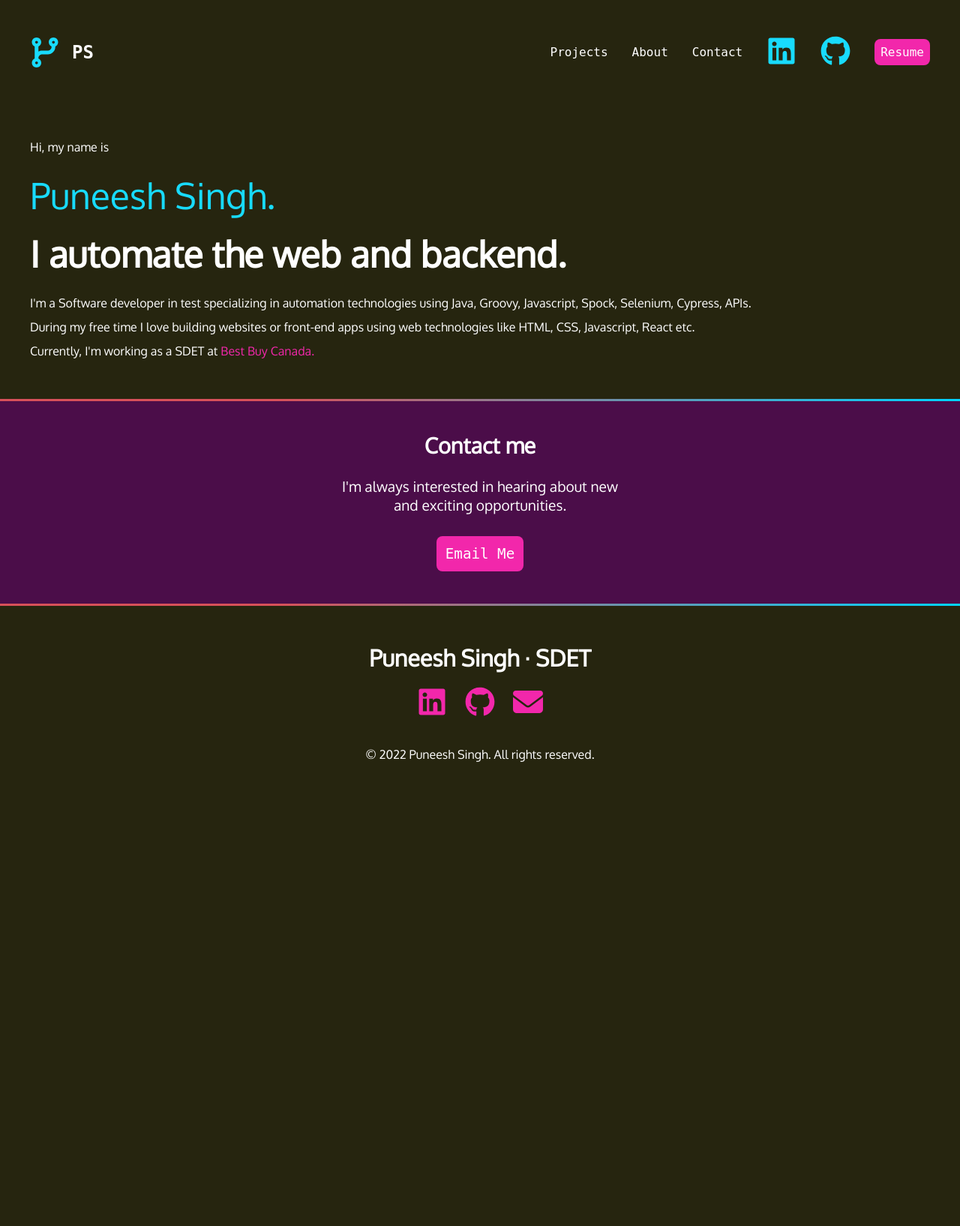
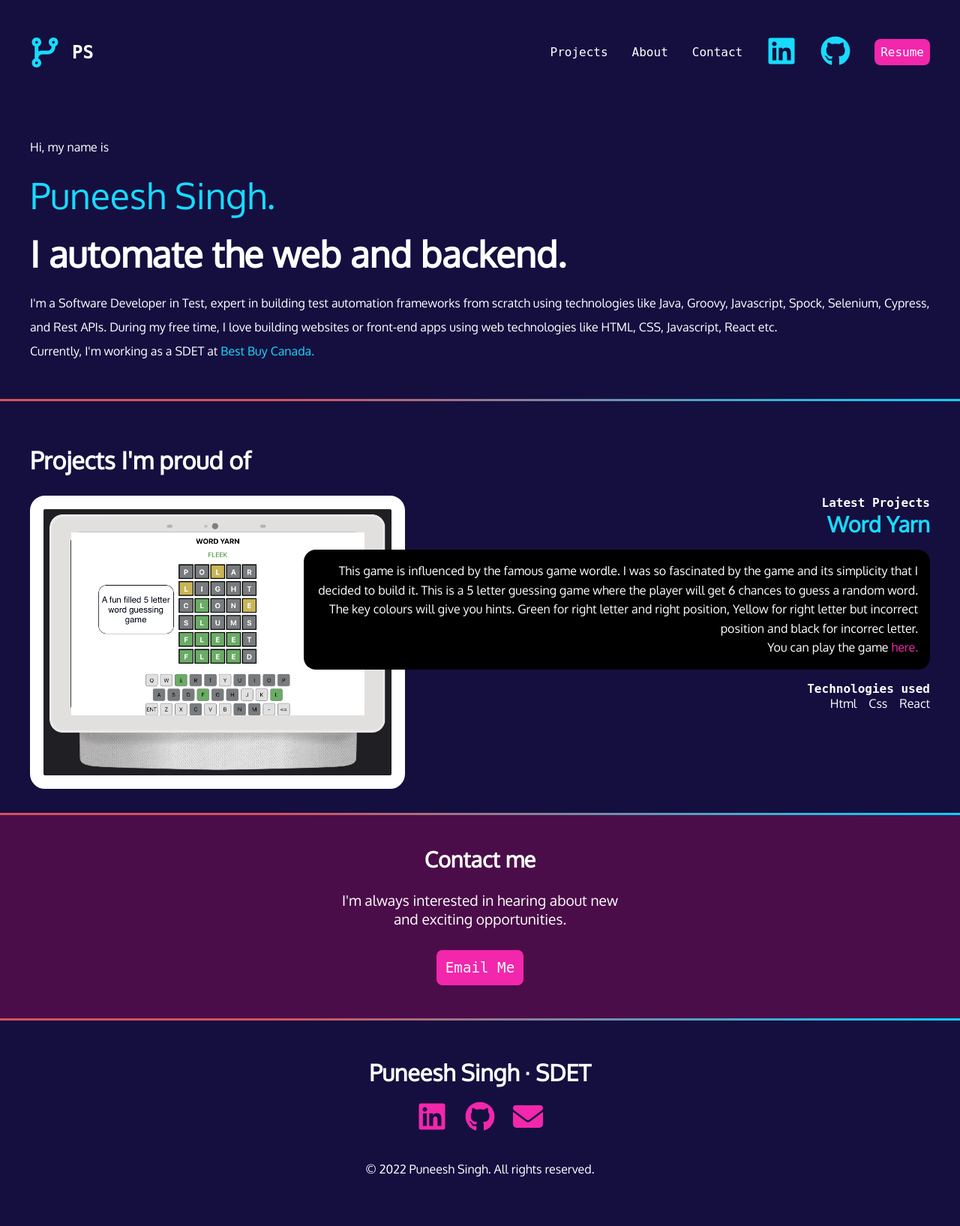
Before and after one commit to punesing01/profilesite, a PHP site: page / in a window 1280 px wide. Shown: the whole page at 75% size. Before the commit the page ends 1016 px from the top, so only its background shows below. Run offline with PHP 8.4, Linux system fonts and the light colour scheme; some web fonts are replaced.

Commit message:
added sections for projects, contact

```diff
--- a/index.html
+++ b/index.html
@@ -15,13 +15,13 @@
             <h2>PS</h2>
            </li>
            <li>
-               <a href="#">Projects</a>
+               <a href="#projects">Projects</a>
            </li>
            <li>
-                <a href="#">About</a>
+                <a href="#intro">About</a>
            </li>
            <li>
-                <a href="#">Contact</a>
+                <a href="#contact">Contact</a>
             </li>
             <li>
                 <a href="https://ca.linkedin.com/in/puneesh-singh-66917034">
@@ -41,10 +41,33 @@
     <section id="intro">
         <p class="name">Hi, my name is <span>Puneesh Singh.</span></p>
         <h2>I automate the web and backend.</h2>
-        <p>I'm a Software developer in test specializing in automation technologies using Java, Groovy, Javascript, Spock, Selenium, Cypress, APIs. <br/>During my free time I  love building websites or front-end apps using web technologies like HTML, CSS, Javascript, React etc.</p>
+        <p>I'm a Software Developer in Test, expert in building test automation frameworks from scratch using technologies like Java, Groovy, Javascript, Spock, Selenium, Cypress, and Rest APIs. During my free time, I love building websites or front-end apps using web technologies like HTML, CSS, Javascript, React etc.</p>
         <p>Currently, I'm working as a SDET at <a href="https://www.bestbuy.ca/en-ca">Best Buy Canada.</a></p>
     </section>
     <div class="gradient"></div>
+    <section id="projects">
+        <h2>Projects I'm proud of</h2>
+        <article>
+            <div>
+            <h4>Latest Projects</h4>
+            <h3>Word Yarn</h3>
+            <p>This game is influenced by the famous game wordle. I was so fascinated by the game and its simplicity that I decided to build it.
+                This is a 5 letter guessing game where the player will get 6 chances to guess a random word. The key colours will give you hints.
+                Green for right letter and right position, Yellow for right letter but incorrect position and black for incorrec letter.
+                <br/>You can play the game <a href="https://word-yarn.herokuapp.com/">here.</a>
+            </p>
+            <h4>Technologies used</h4>
+            <ul>
+                <li>Html</li>
+                <li>Css</li>
+                <li>React</li>
+            </ul>
+            </div>
+            <img src="imgs/word-yarn.png" />
+        </article>
+    </section>
+    <div class="gradient"></div>
+
     <div class="section-plum">
         <section id="contact">
             <h2>Contact me</h2>
--- a/styles/style.css
+++ b/styles/style.css
@@ -2,7 +2,7 @@
 @import url('https://fonts.googleapis.com/css2?family=Open+Sans:wght@400;600;700&family=Oxygen&family=Oxygen+Mono&display=swap');
 
 :root {
-    --black: #26250F;
+    --black: #000000;
     --maroon:#8C1F28;
     --aqua:#18DBFD;
     --skyblue:#A3CFE8;
@@ -20,6 +20,7 @@
     --hotpink:#F227AB;
     --lighpink:#F7C6D0;
     --plum:#4b0d49;
+    --light-skin:#F2EBDF;
     --mono: "Oxygen mono",monospace;
     --sans:Oxygen,sans-sarif;
 }
@@ -33,7 +34,7 @@ html{
 }
 
 body{
-    background-color: var(--black);
+    background-color: var(--darkbllue);
     font-size: var(--font-size);
     font-family: var(--sans);
     margin: 0;
@@ -68,7 +69,7 @@ body{
 
 #intro p:nth-of-type(3) a {
     text-decoration: none;
-    color:var(--hotpink);
+    color:var(--aqua);
 }
 /* nav bar */
 .gradient {
@@ -145,7 +146,8 @@ nav li:last-child a{
 }
 
 nav li:last-child a:hover{
-    background-color: var(--aqua);
+    background-color: var(--light-skin);
+    color: var(--darkbllue);
 }
 
 /*footer styles */
@@ -224,3 +226,85 @@ footer li:nth-of-type(3) svg:hover{
     color: var(--white);
     font-family: var(--mono);
 }
+
+#contact a:hover{
+    background-color: var(--lighpink);
+    color: var(--darkbllue);
+}
+
+/* styles for poject */
+#projects {
+    color: var(--white);
+    margin: 0 auto;
+    max-width: 1200px;
+    padding: 2rem 0;
+}
+
+#projects h2 {
+    font-size: 2rem;
+}
+
+#projects img {
+    grid-column: 1/6;
+    grid-row: 1/2;
+    width: 500px;
+}
+
+article {
+    display: grid;
+    grid-template-columns: repeat(10,1fr);
+    gap: 1rem;
+    text-align: right;
+}
+
+article div {
+    grid-column: 4/11;
+    grid-row: 1/2;
+    order: 2;
+}
+article h4 {
+    font-family: var(--mono);
+    font-size: 1rem;
+    margin: 0;
+}
+
+article h3 {
+    color: var(--aqua);
+    font-size: 1.8rem;
+    margin: 0;
+}
+
+article p {
+    line-height: 1.6;
+    background-color: var(--black);
+    padding: 1rem;
+    border-radius: 1rem;
+
+}
+
+article p a {
+    text-decoration: none;
+    color: var(--hotpink);
+}
+
+article ul {
+    display: flex;
+    gap: 1rem;
+    flex-wrap: row wrap;
+    justify-content: left;
+    padding: 0;
+    justify-content: right;
+    margin: 0;
+}
+
+article ul li {
+    list-style-type: none;
+}
+
+article img {
+    width: 800px;
+    padding: 1rem;
+    border: 2px solid var(--white);
+    background-color: var(--white);
+    border-radius: 20px;
+}
```
Also changed, not shown: imgs/word-yarn.png (added), imgs/wordyarn.png (added).
